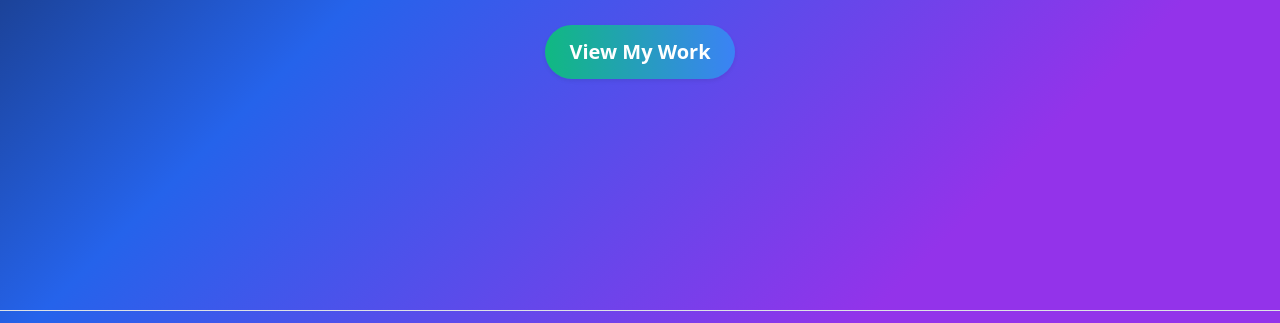
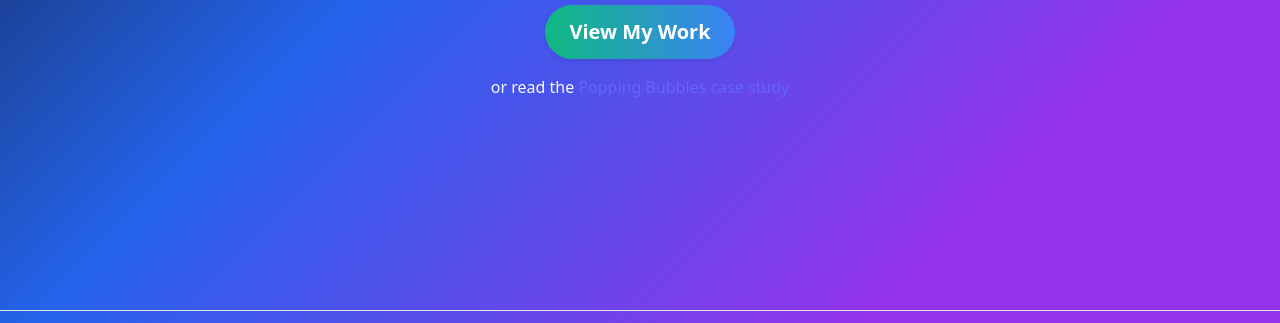
Before and after one commit to kpao2020/portfolio, a plain HTML site: page index.html in a window 1280 px wide. Shown: the part 477-800 px from the top of the page. Drawn offline with nearby package versions, Linux system fonts and the light colour scheme.

Commit message:
update files

```diff
--- a/index.html
+++ b/index.html
@@ -51,6 +51,11 @@
             <h2 class="h4 text-secondary-emphasis mb-3">Game Developer &amp; Creative Technologist</h2>
             <p class="lead mb-4">Blending code, creativity, and AI to create interactive browser games.</p>
             <a href="#projects" class="btn btn-primary btn-lg shadow-sm cta-btn">View My Work</a>
+            <p class="mt-3 mb-0">
+              or read the
+              <a href="case-study.html">Popping Bubbles case study</a>
+            </p>
+
           </div>
         </div>
       </div>
```
Also changed, not shown: project_plan.txt.
